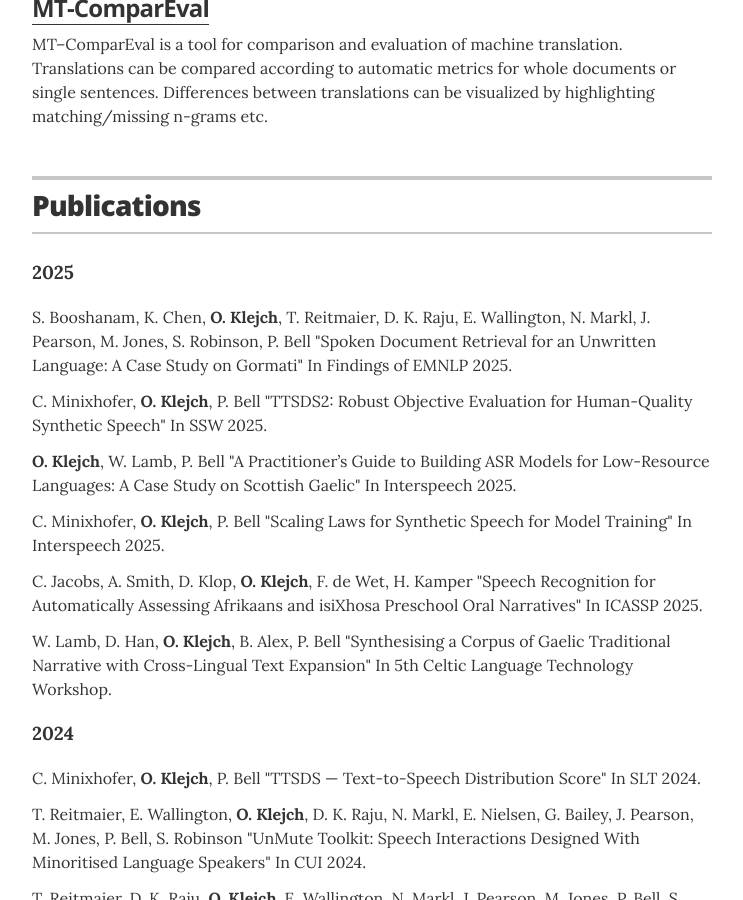
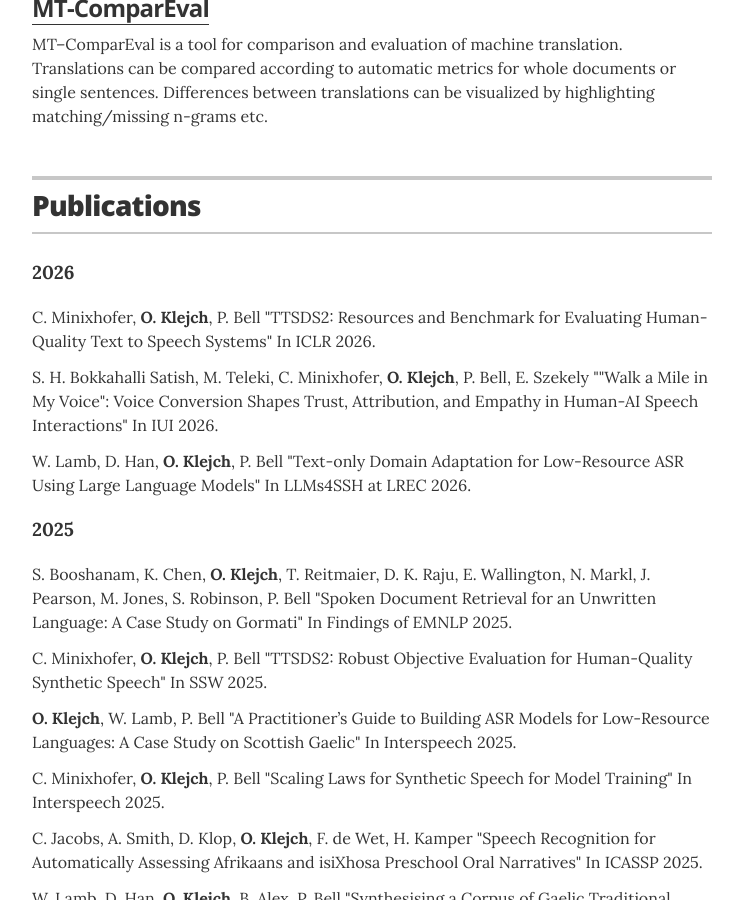
Before and after one commit to ondrejklejch/ondrejklejch.github.io, a Jekyll site: the page built from index.html, in a window 1280 px wide and 900 px high, scrolled down 1480 px. Shown: the whole window, without its empty margins (268-1011 px from the left). Built offline with Jekyll 4.4.1, drawn with Linux system fonts in a browser that asks for light colours.

Commit message:
Update papers.yml

```diff
--- a/_data/papers.yml
+++ b/_data/papers.yml
@@ -1,3 +1,14 @@
+- year: 2026
+  papers:
+  - authors: "C. Minixhofer, <strong>O. Klejch</strong>, P. Bell"
+    title: "TTSDS2: Resources and Benchmark for Evaluating Human-Quality Text to Speech Systems"
+    venue: "In ICLR 2026."
+  - authors: "S. H. Bokkahalli Satish, M. Teleki, C. Minixhofer, <strong>O. Klejch</strong>, P. Bell, E. Szekely"
+    title: '"Walk a Mile in My Voice": Voice Conversion Shapes Trust, Attribution, and Empathy in Human-AI Speech Interactions'
+    venue: "In IUI 2026."
+  - authors: "W. Lamb, D. Han, <strong>O. Klejch</strong>, P. Bell"
+    title: "Text-only Domain Adaptation for Low-Resource ASR Using Large Language Models"
+    venue: "In LLMs4SSH at LREC 2026."
 - year: 2025
   papers:
   - authors: "S. Booshanam, K. Chen, <strong>O. Klejch</strong>, T. Reitmaier, D. K. Raju, E. Wallington, N. Markl, J. Pearson, M. Jones, S. Robinson, P. Bell"
```
